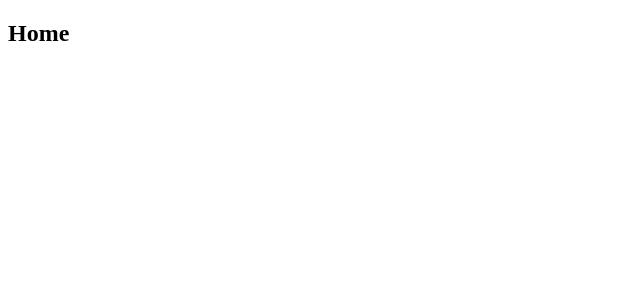
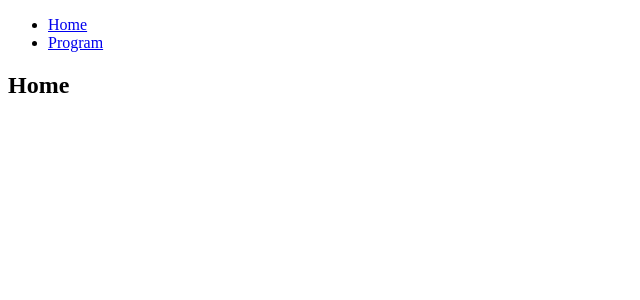
Before and after one commit to senghuotlay/stan-coding-challenge, a React app: page / in a window 1280 px wide. Shown: the top 300 px of the page, without its empty margins (0-640 px from the left). Built offline with nearby package versions, Linux system fonts and the light colour scheme.

Commit message:
add base navbar

```diff
--- a/src/App.tsx
+++ b/src/App.tsx
@@ -1,17 +1,19 @@
 import React from 'react';
-import { Route, BrowserRouter as Router, Routes } from 'react-router-dom';
-import { Home } from './pages/home/screen';
-import { Program } from './pages/program/program';
-import { Error404 } from './pages/error404';
+import { BrowserRouter, Route, Routes } from 'react-router-dom';
+import { Home, HomePath } from './pages/home';
+import { Program, ProgramPath } from './pages/program';
+import { Error404, Error404Path } from './pages/error404';
+import { NavBar } from './pages/navbar';
 
 export default function App() {
   return (
-    <Router>
+    <BrowserRouter>
+      <NavBar />
       <Routes>
-        <Route path="/" element={<Home />} />
-        <Route path="/program" element={<Program />} />
-        <Route path="*" element={<Error404 />} />
+        <Route path={HomePath} element={<Home />} />
+        <Route path={ProgramPath} element={<Program />} />
+        <Route path={Error404Path} element={<Error404 />} />
       </Routes>
-    </Router>
+    </BrowserRouter>
   );
 }
--- a/src/pages/error404/index.ts
+++ b/src/pages/error404/index.ts
@@ -1 +1,2 @@
-export * from './error404'
+export * from './error404';
+export * from './router';
--- /dev/null
+++ b/src/pages/error404/router.ts
@@ -0,0 +1 @@
+export const Error404Path = '*';
--- a/src/pages/home/index.ts
+++ b/src/pages/home/index.ts
@@ -1 +1,2 @@
 export * from './screen';
+export * from './router';
--- /dev/null
+++ b/src/pages/home/router.ts
@@ -0,0 +1 @@
+export const HomePath = '/';
--- /dev/null
+++ b/src/pages/navbar/NavBar.tsx
@@ -0,0 +1,21 @@
+import React from 'react';
+import { Link } from 'react-router-dom';
+import { HomePath } from '../home';
+import { ProgramPath } from '../program';
+
+export const NavBar = () => {
+  return (
+    <div>
+      <nav>
+        <ul>
+          <li>
+            <Link to={HomePath}>Home</Link>
+          </li>
+          <li>
+            <Link to={ProgramPath}>Program</Link>
+          </li>
+        </ul>
+      </nav>
+    </div>
+  );
+};
--- /dev/null
+++ b/src/pages/navbar/index.ts
@@ -0,0 +1 @@
+export * from './NavBar';
--- a/src/pages/program/index.ts
+++ b/src/pages/program/index.ts
@@ -1 +1,2 @@
 export * from './program';
+export * from './router';
--- /dev/null
+++ b/src/pages/program/router.ts
@@ -0,0 +1 @@
+export const ProgramPath = '/program/:id';
```
